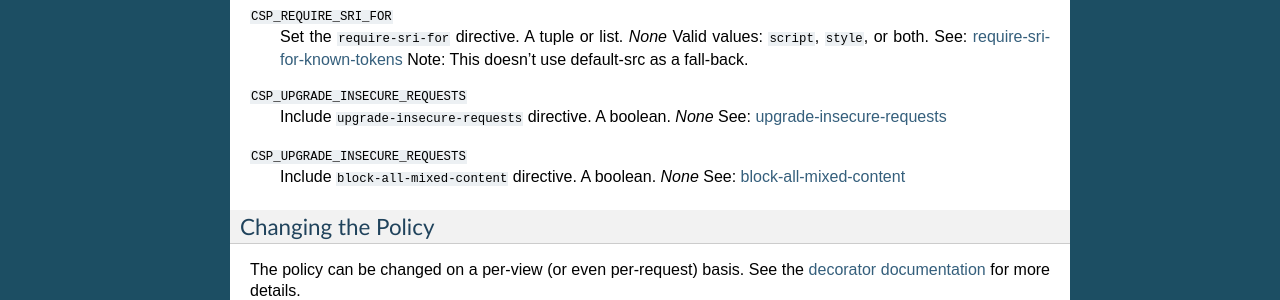
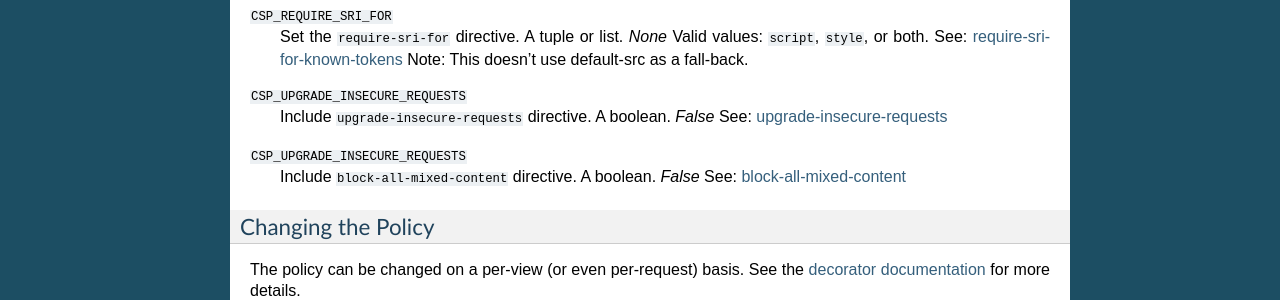
Before and after one commit to mozilla/django-csp, a Sphinx documentation site: the page built from docs/configuration.rst, in a window 1280 px wide. Shown: the part 1502-1802 px from the top of the page. Built offline with Sphinx 7.4.7, drawn with Linux system fonts in a browser that asks for light colours.

Commit message:
handle flag directives more cleanly

```diff
--- a/docs/configuration.rst
+++ b/docs/configuration.rst
@@ -76,10 +76,10 @@ These settings affect the policy in the header. The defaults are in
     Valid values: ``script``, ``style``, or both. See: require-sri-for-known-tokens_
     Note: This doesn't use default-src as a fall-back.
 ``CSP_UPGRADE_INSECURE_REQUESTS``
-    Include ``upgrade-insecure-requests`` directive. A boolean. *None*
+    Include ``upgrade-insecure-requests`` directive. A boolean. *False*
     See: upgrade-insecure-requests_
 ``CSP_UPGRADE_INSECURE_REQUESTS``
-    Include ``block-all-mixed-content`` directive. A boolean. *None*
+    Include ``block-all-mixed-content`` directive. A boolean. *False*
     See: block-all-mixed-content_
 
 
```
Also changed, not shown: 2 other files.
